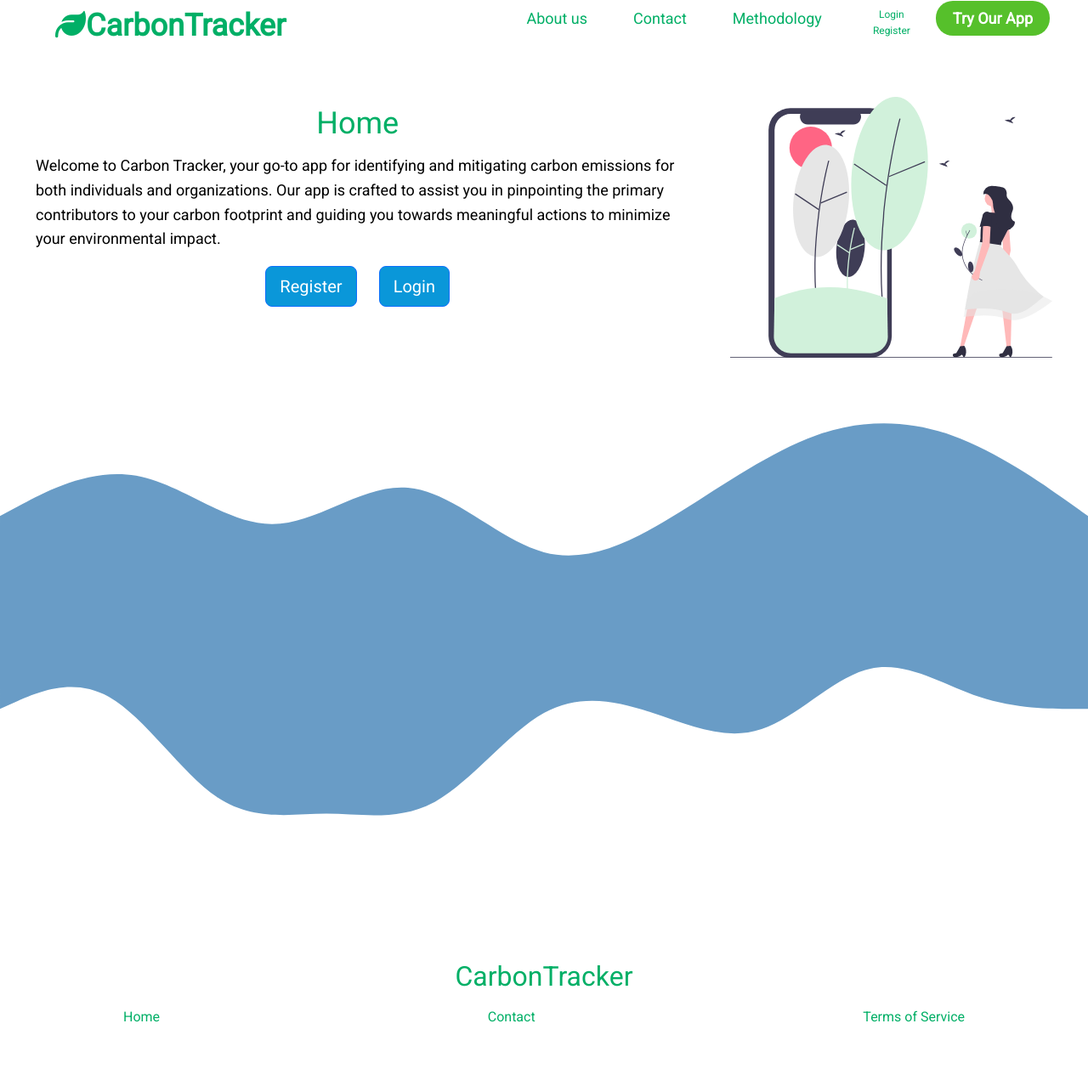
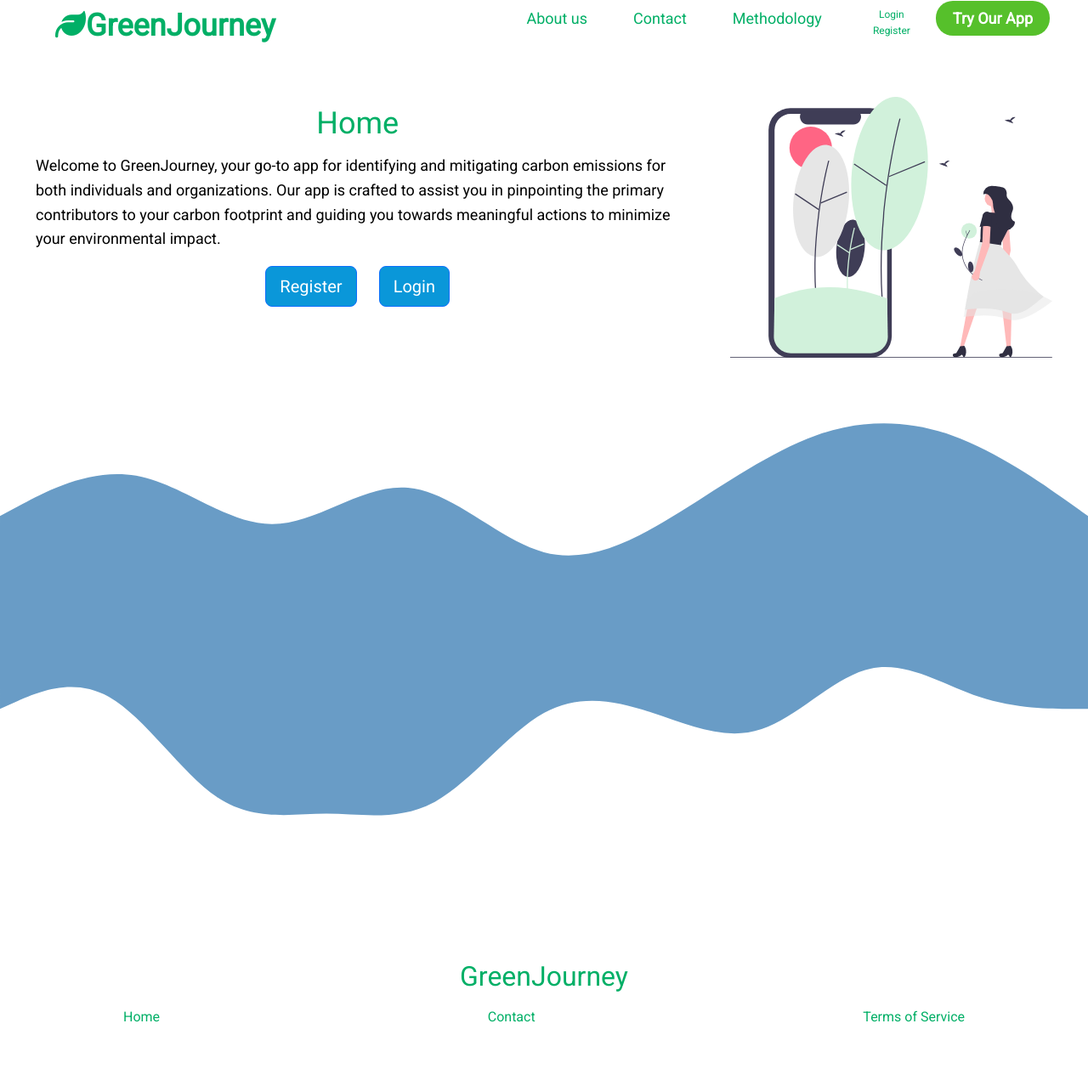
Before and after one commit to FOR19-GROUP-2/CarbonApp, a Flask app: page /home in a window 1280 px wide. Shown: the top 1271 px of the page at 85% size. Run offline with Flask 2, Linux system fonts and the light colour scheme; some libraries are stand-ins or nearby versions.

Commit message:
Changed the name of our website

```diff
--- a/capp/templates/about_us.html
+++ b/capp/templates/about_us.html
@@ -30,7 +30,7 @@
               </div>
             </div>
             <div class="box">
-              <img src="static/images/me.jpg" alt="" style="border-radius: 50%; width:200px; height: 200px;">
+              <img src="static/images/fredrik.jpg" alt="" style="border-radius: 50%; width:200px; height: 200px;">
               <h3>Fredrik Sælemyr</h3>
               <p>  Lorem ipsum dolor sit amet consectetur adipisicing elit. Nulla quia repellat omnis? Odit enim hic atque dolorem iste natus inventore perspiciatis vitae dolore animi veritatis aut nemo unde similique, officia reiciendis ex architecto voluptates soluta ab tempore facilis quisquam cum.
               </p>
--- a/capp/templates/home.html
+++ b/capp/templates/home.html
@@ -9,7 +9,7 @@
       <div class="box">
         <h1 style="font-size:55px;"><span class="text-logo">Home</span></h1>
         <p style="text-align:left;">
-          Welcome to Carbon Tracker, your go-to app for identifying and mitigating carbon emissions for both individuals and organizations.
+          Welcome to GreenJourney, your go-to app for identifying and mitigating carbon emissions for both individuals and organizations.
           Our app is crafted to assist you in pinpointing the primary contributors
           to your carbon footprint and guiding you towards meaningful actions to minimize your environmental impact.
         </p>
--- a/capp/templates/layout.html
+++ b/capp/templates/layout.html
@@ -39,7 +39,7 @@
                 <div class="navbar">
                     <h1 class="logo">
                         <a href="{{ url_for('home.home_home') }}" class='logo-link'>
-                        <span class="text-logo"><i class="fa-solid fa-leaf"></i>CarbonTracker</span>
+                        <span class="text-logo"><i class="fa-solid fa-leaf"></i>GreenJourney</span>
                         </a>
                     </h1>
                     <nav>
@@ -100,7 +100,7 @@
   <div class="footer__links">
       <div class="footer__link--wrapper">
           <div class="footer__link--items">
-              <h2>CarbonTracker</h2>
+              <h2>GreenJourney</h2>
               <a href="/"> Home </a>
               <a href="mailto:CarbonApp@group.com"> Contact </a>
               <a href="/termsofservice"> Terms of Service </a>
```
Also changed, not shown: capp/static/images/fredrik.jpg (renamed from capp/static/images/me.jpg).
